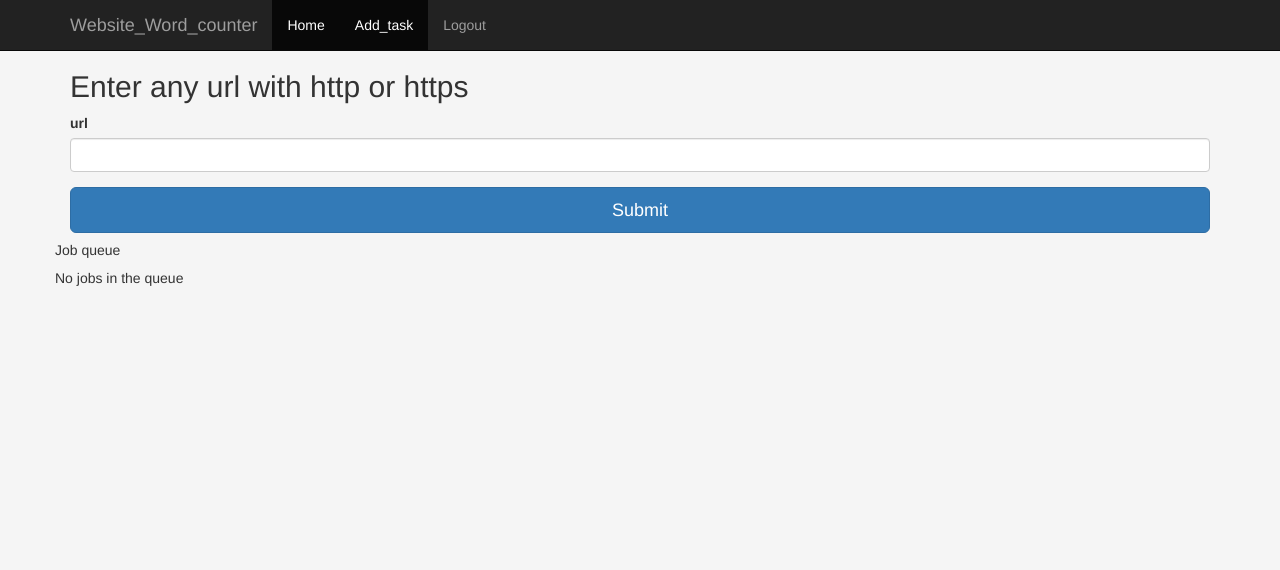
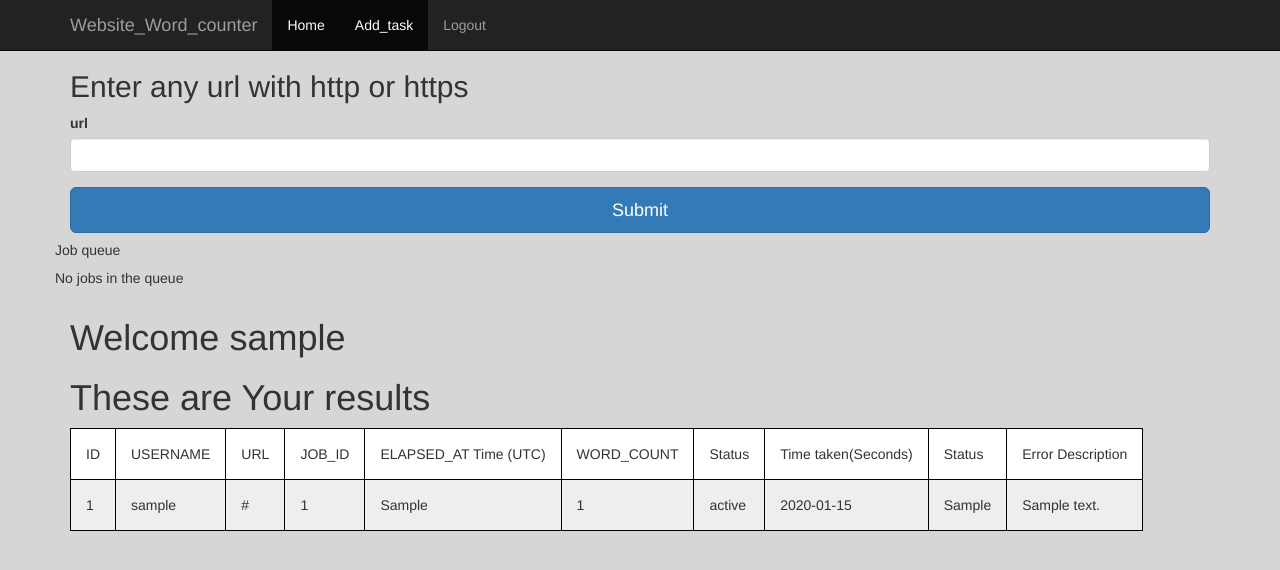
Before and after one commit to dxter6/Website_Word_counter, a Flask app: page /add-task in a window 1280 px wide. Shown: the top 570 px of the page. Run offline with Flask 2, Linux system fonts and the light colour scheme; a user stored in the database is signed in; tables that the repository leaves empty hold one stand-in row (values such as "Sample post"); some libraries are stand-ins or nearby versions.

Commit message:
Add-task modification UI

```diff
--- a/Main/Main.py
+++ b/Main/Main.py
@@ -113,7 +113,8 @@ def login():
         if user:
             if check_password_hash(user.password,form.password.data):
                 login_user(user,remember=form.remember.data)
-                return render_template('frameset.html')
+                form = UrlForm()
+                return render_template('index.html',name=current_user.username)
             else:
                 return "<h1>Invalid Credientials</h1>"
 
@@ -142,7 +143,7 @@ def dashboard():
     query = engine.execute('select * from results ')
     all_results = query.fetchall()
 
-    return render_template('dashboard.html',name=current_user.username,list_all= all_results)
+    return render_template('add_task.html',name=current_user.username,list_all= all_results)
 
 #Adding a task for url Fetching and word counting
 @app.route('/add-task',methods=['POST','GET'])
@@ -194,9 +195,12 @@ def add_task():
         db.session.add(new_result)
         db.session.commit()
         Message = f"Task is Queued at {task.enqueued_at.strftime('%a, %d %b %Y %H:%M:%S')}.Number of jobs = {queue_length} jobs Queued"
-        return render_template('add_task.html',name=current_user.username,message=Message,jobs=jobs,form=form)
-
-    return render_template('add_task.html',name=current_user.username,message=Message,jobs=jobs,form=form)
+        query = engine.execute('select * from results ')
+        all_results = query.fetchall()
+        return render_template('add_task.html',name=current_user.username,message=Message,jobs=jobs,form=form,list_all= all_results)
+    query = engine.execute('select * from results ')
+    all_results = query.fetchall()
+    return render_template('add_task.html',name=current_user.username,message=Message,jobs=jobs,form=form,list_all= all_results)
 
 #Logout
 @app.route('/logout')
--- a/Main/templates/add_task.html
+++ b/Main/templates/add_task.html
@@ -12,14 +12,38 @@ Job queue
 
 <!-- Bootstrap CSS -->
 <!--link rel="stylesheet" href="https://stackpath.bootstrapcdn.com/bootstrap/4.3.1/css/bootstrap.min.css" integrity="sha384-ggOyR0iXCbMQv3Xipma34MD+dH/1fQ784/j6cY/iJTQUOhcWr7x9JvoRxT2MZw1T" crossorigin="anonymous"-->
+
+<meta charset="utf-8">
 <link rel="stylesheet" href="{{url_for('.static', filename='starter-template.css')}}">
-<meta charset="utf-8">
 <style>
-  body {
+  table {
+  width:100%;
+}
+table, th, td {
+  border: 1px solid black;
+  border-collapse: collapse;
+}
+th, td {
+  padding: 15px;
+  text-align: left;
+}
+table#t01 tr:nth-child(even) {
+  background-color: #eee;
+}
+table#t01 tr:nth-child(odd) {
+ background-color: #fff;
+}
+table#t01 th {
+  background-color: black;
+  color: white;
+}
+  </style>
+  <style>
+    body {
 
-    background-color: whitesmoke;
-   }
-  </style>
+      background-color: #cccc;
+     }
+    </style>
 {% endblock %}
 
 {%block content%}
@@ -82,4 +106,54 @@ Job queue
     </div>
   </div>
 
+</nav>
+  <div class="container" >
+
+    {%if name%}
+
+    <h1>Welcome {{ name }}</h1>
+      {%if not list_all%}
+      <p class="lead">
+      hello {{name}} Sorry it's a blank page
+
+      </p>
+
+      <p class="lead">
+        To See the results You Need to add some Tasks {{name}}
+      </p class="lead">
+      <p class="lead">
+        You can Add them in Add_tasks
+      </p>
+      {%endif%}
+      {%if list_all%}
+      <h1>These are Your results</h1>
+      <table style="width:auto" id="t01">
+        <tr>
+          <td>ID</td>
+          <td>USERNAME</td>
+          <td>URL</td>
+          <td>JOB_ID</td>
+          <td>ELAPSED_AT Time (UTC) </td>
+          <td>WORD_COUNT</td>
+          <td>Status</td>
+          <td>Time taken(Seconds)</td>
+          <td>Status</td>
+          <td>Error Description</td>
+        </tr>
+      {%for rows in list_all%}
+        <tr>
+      {%for col in rows%}
+          <td>{{col}}</td>
+        {%endfor%}
+        </tr>
+      {%endfor%}
+      </table>
+      {%endif%}
+    {%endif%}
+    </div>
+
+  </div><!-- /.container -->
+</nav>
+
+
   {%endblock%}
```
Also changed, not shown: Main/templates/index.html (+13 -0 lines).
